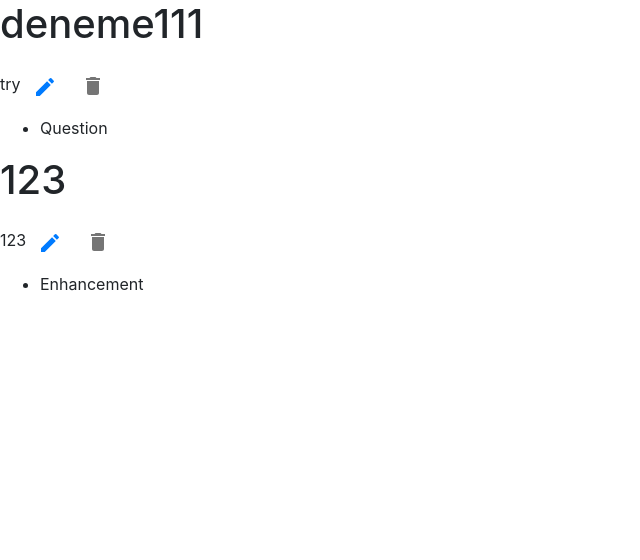
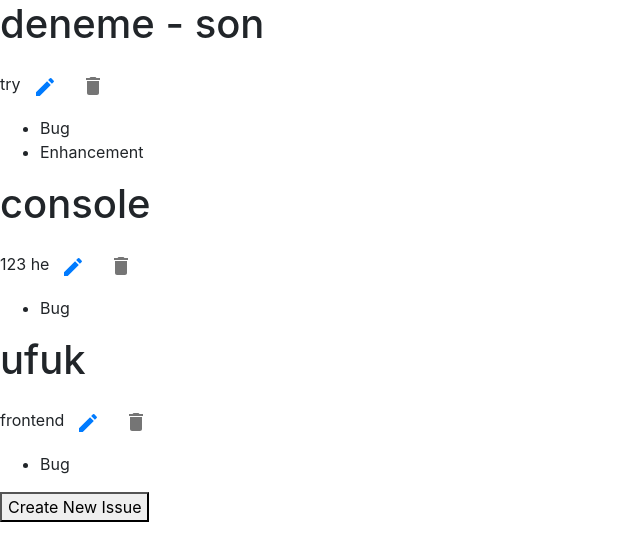
Before and after one commit to KodstarBootcamp/issue-tracker-2020-1, a React (Create React App) app in the folder web/: page / in a window 1280 px wide. Shown: the top 560 px of the page, without its empty margins (0-640 px from the left). Built offline with nearby package versions, Linux system fonts and the light colour scheme; data requests are answered from the project's data file.

Commit message:
code review and and navigation

```diff
--- a/web/api/db.json
+++ b/web/api/db.json
@@ -1,20 +1,29 @@
 {
   "issues": [
     {
-      "title": "deneme111",
+      "title": "deneme - son",
       "description": "try",
       "labels": [
-        "Question"
+        "Bug",
+        "Enhancement"
       ],
       "id": 1
     },
     {
-      "title": "123",
-      "description": "123",
+      "title": "console",
+      "description": "123 he",
       "labels": [
-        "Enhancement"
+        "Bug"
       ],
       "id": 2
+    },
+    {
+      "title": "ufuk",
+      "description": "frontend",
+      "labels": [
+        "Bug"
+      ],
+      "id": 3
     }
   ]
 }
--- a/web/src/components/DisplayIssues.js
+++ b/web/src/components/DisplayIssues.js
@@ -7,17 +7,22 @@ import { Link } from "react-router-dom";
 
 export default function DisplayIssues({ issues }) {
   const deleteHandler = (event) => {
+    // get id to delete sprecific item
     const id = event.target.id;
-    console.log(id);
-    const URL = "http://localhost:5000/issues";
 
-    axios.delete(`http://localhost:5000/issues/${id}`).then((res) => {
+    // the url that we need to make request
+    const URL = "http://localhost:5000/issues/";
+
+    // make delete request
+    axios.delete(URL + id).then((res) => {
       console.log(res);
-      console.log(res.data);
     });
+
+    //reload the page after process
     window.location.reload();
   };
 
+  // mapping around all the issues to display one by one
   const Display = issues.map((item) => (
     <div key={item.id}>
       <h1>{item.title}</h1>
@@ -40,5 +45,12 @@ export default function DisplayIssues({ issues }) {
     </div>
   ));
 
-  return <div>{Display}</div>;
+  return (
+    <>
+      <div>{Display}</div>
+      <Link to="/createIssue">
+        <button>Create New Issue</button>
+      </Link>
+    </>
+  );
 }
--- a/web/src/pages/CreateIssue.js
+++ b/web/src/pages/CreateIssue.js
@@ -2,11 +2,10 @@ import React, { useState } from "react";
 import "bootstrap/dist/css/bootstrap.css";
 import { Multiselect } from "multiselect-react-dropdown";
 import Axios from "axios";
-
-
-
+import { useHistory } from "react-router-dom";
 
 function CreateIssue() {
+  let history = useHistory();
   const [title, setTitle] = useState("");
   const [description, setDescription] = useState("");
   const [labels, setLabels] = useState([]);
@@ -26,9 +25,30 @@ function CreateIssue() {
     setDescription(event.target.value);
   };
 
+  const validate = (newIssue) => {
+    if (newIssue.title.length < 1) {
+      alert("Title cannot be left blank");
+      return false;
+    } else if (newIssue.title.length > 250) {
+      alert("Title cannot exceed 250 characters");
+      return false;
+    } else if (newIssue.description.length < 1) {
+      alert("Description cannot be left blank");
+      return false;
+    } else if (newIssue.description.length > 1000) {
+      alert("Description cannot exceed 1000 characters");
+      return false;
+    }
+    return true;
+  };
+
   const submitHandler = async (event) => {
     event.preventDefault();
+
+    // just retrieve text of the labels objects
     const labelText = labels.data.map((item) => item.Label);
+
+    // create a template to send to database
     const newIssue = {
       title: title,
       description: description,
@@ -37,51 +57,56 @@ function CreateIssue() {
 
     const URL = "http://localhost:5000/issues";
 
+    if (validate(newIssue)) {
+      // make a post request to send data
       const response = await Axios.post(URL, newIssue);
-
-
-
-
-
       console.log(response);
+      history.push("/");
+    }
   };
 
   return (
-        <form className="w-75 ml-auto mr-auto mt-5"
-            onSubmit={submitHandler} >
-            <div className="form-group" >
-                <label htmlFor="exampleFormControlInput1" > Title </label> <
-                    input value={title}
+    <form className="w-75 ml-auto mr-auto mt-5" onSubmit={submitHandler}>
+      <div className="form-group">
+        <label htmlFor="exampleFormControlInput1"> Title </label>
+        <input
+          required
+          value={title}
           onChange={titleHandler}
           type="text"
           className="form-control"
           id="exampleFormControlInput1"
-                    placeholder="Please add issue title" /
-                >
+          placeholder="Please add issue title"
+        />
       </div>
-            <div className="form-group" >
-                <label htmlFor="exampleFormControlTextarea1" > Issue Description </label>
-                <textarea value={description}
+      <div className="form-group">
+        <label htmlFor="exampleFormControlTextarea1"> Issue Description </label>
+        <textarea
+          required
+          value={description}
           placeholder="Add descriptive explanation"
           onChange={descriptionHandler}
           className="form-control"
           id="exampleFormControlTextarea1"
-                    rows="3" >
-                </textarea>
-            </div >
-            <div className="form-group" >
-                <label htmlFor="exampleFormControlSelect1" > Label selection </label> <
-                    Multiselect options={options}
+          rows="3"
+        ></textarea>
+      </div>
+      <div className="form-group">
+        <label htmlFor="exampleFormControlSelect1"> Label selection </label>{" "}
+        <Multiselect
+          options={options}
           displayValue="Label"
-                    onSelect={
-                        (data) => setLabels({ ...data, data })
-                    }
-                    onRemove={
-                        (data) => setLabels({ ...data, data })
-                    } />
+          onSelect={(data) => setLabels({ ...data, data })}
+          onRemove={(data) => setLabels({ ...data, data })}
+        />
       </div>
-            <button type="submit" class="btn btn-primary" >
-                Submit </button>
+      <button
+        type="submit"
+        class="btn btn-primary"
+        disabled={!(Object.values(labels).length > 0)}
+      >
+        Submit
+      </button>
     </form>
   );
 }
--- a/web/src/pages/EditIssue.js
+++ b/web/src/pages/EditIssue.js
@@ -2,13 +2,18 @@ import React, { useEffect, useState } from "react";
 import Axios from "axios";
 import "bootstrap/dist/css/bootstrap.css";
 import { Multiselect } from "multiselect-react-dropdown";
+import { useHistory } from "react-router-dom";
 
 function EditIssue(props) {
+  let history = useHistory();
+
+  // get id of the issue to edit
   const id = props.match.params.id;
 
   const [title, setTitle] = useState("");
   const [description, setDescription] = useState("");
   const [labels, setLabels] = useState([]);
+  const [preselect, setPreselect] = useState([]);
   const [options] = useState([
     { Label: "Bug" },
     { Label: "Enhancement" },
@@ -23,6 +28,12 @@ function EditIssue(props) {
     const { title, description, labels } = response.data;
     setTitle(title);
     setDescription(description);
+
+    const select = options.filter(
+      (item) => labels.includes(item.Label) === true
+    );
+    setPreselect(select);
+
     console.log(response);
   }, []);
 
@@ -34,9 +45,27 @@ function EditIssue(props) {
     setDescription(event.target.value);
   };
 
+  const validate = (UpdatedIssue) => {
+    if (UpdatedIssue.title.length < 1) {
+      alert("Title cannot be left blank");
+      return false;
+    } else if (UpdatedIssue.title.length > 250) {
+      alert("Title cannot exceed 250 characters");
+      return false;
+    } else if (UpdatedIssue.description.length < 1) {
+      alert("Description cannot be left blank");
+      return false;
+    } else if (UpdatedIssue.description.length > 1000) {
+      alert("Description cannot exceed 1000 characters");
+      return false;
+    }
+    return true;
+  };
+
   const submitHandler = async (event) => {
     event.preventDefault();
     const labelText = labels.data.map((item) => item.Label);
+
     const UpdatedIssue = {
       title: title,
       description: description,
@@ -45,15 +74,22 @@ function EditIssue(props) {
 
     const URL = "http://localhost:5000/issues/";
 
+    if (validate(UpdatedIssue)) {
       const response = await Axios.put(URL + id, UpdatedIssue);
+      history.push("/");
 
       console.log(response);
+    }
+  };
+
+  const addLabelHandler = () => {
+    console.log("ehy");
   };
 
   return (
     <form className="w-75 ml-auto mr-auto mt-5" onSubmit={submitHandler}>
       <div className="form-group">
-                <label htmlFor="exampleFormControlInput1"> Title </label>{" "}
+        <label htmlFor="exampleFormControlInput1"> Title </label>
         <input
           value={title}
           onChange={titleHandler}
@@ -78,12 +114,18 @@ function EditIssue(props) {
         <label htmlFor="exampleFormControlSelect1"> Label selection </label>{" "}
         <Multiselect
           options={options}
+          selectedValues={preselect}
           displayValue="Label"
           onSelect={(data) => setLabels({ ...data, data })}
           onRemove={(data) => setLabels({ ...data, data })}
+          emptyRecordMsg="No options available. Add new one"
         />
       </div>
-            <button type="submit" class="btn btn-primary">
+      <button
+        type="submit"
+        className="btn btn-primary"
+        disabled={!(Object.values(labels).length > 0)}
+      >
         Submit
       </button>
     </form>
```
Also changed, not shown: 1 other file (tests, documents, lock files or other folders). Lines whose indentation alone changed are shown as unchanged.
